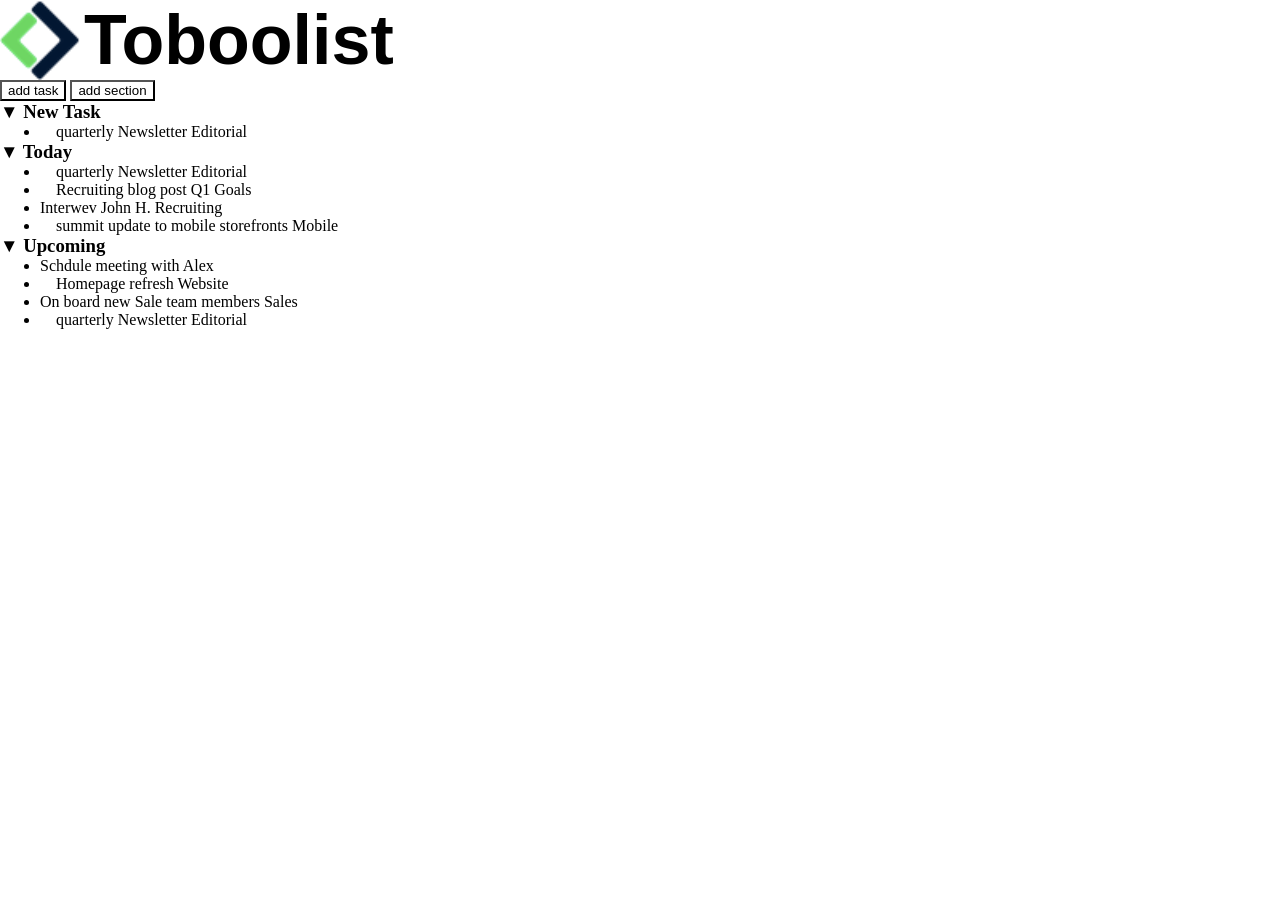
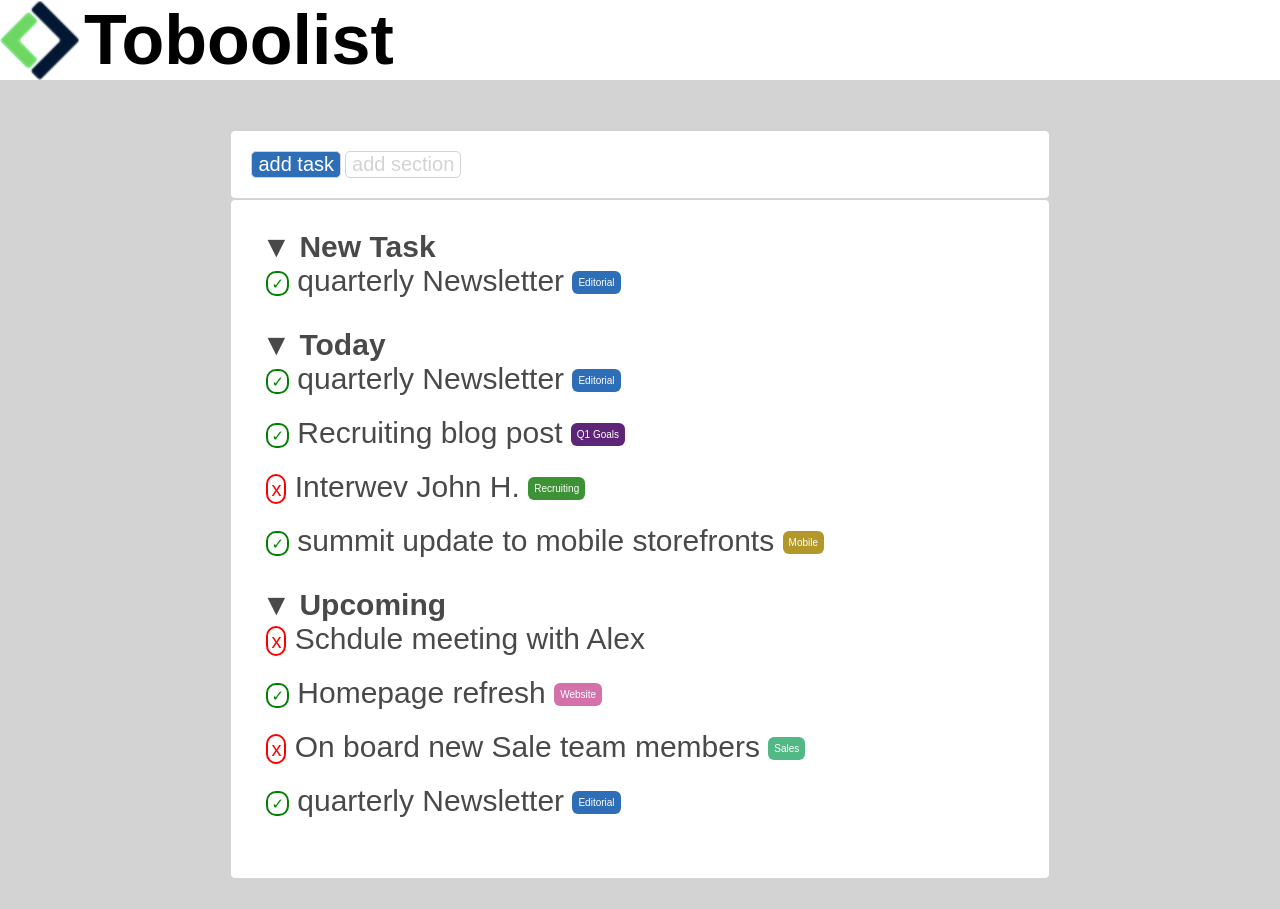
Before and after one commit to SimoneMenichetti/html-css-toboolist, a plain HTML site: page index.html in a window 1280 px wide. Before the commit the page ends 800 px from the top, so only its background shows below. Drawn offline with Linux system fonts and the light colour scheme.

Commit message:
refactory css

```diff
--- a/style.css
+++ b/style.css
@@ -3,10 +3,16 @@
     margin: 0 auto;
     background-color: white;
 }
+
+body {
+    background-color: lightgray;
+}
 /* conteiner build rulez */
-#conteiner{
+#container{
     width: 80%;
     margin: 0 auto;
+    background-color: lightgrey;
+    padding-bottom: 20px;
 
 }
 
@@ -24,146 +30,145 @@
 }
 
 /* nav build rulez */
-.conteiner-button{
-margin: 0 auto;
-text-align: center;
-background-color:rgba(235, 229, 229,0.5);
-border-radius: 50px;
-width: 80%;
-padding:30px;
+.container-button{
+    margin: 0 auto;
+    border: 1px solid lightgrey;
+    border-radius: 5px;
+    width: 80%;
+    padding:20px;
+    margin-top: 50px;
 }
 
-.conteiner-button > button{
+.container-button > button{
     font-size:20px;
     border-radius: 5px;
     border: 1px solid lightgrey;
 }
 
-  .conteiner-blue{
+  .container-blue{
     background-color: rgba(13, 87, 172, 0.863);
     color: white;
 }
 
-  .conteiner-white{
+  .container-white{
     color: lightgray;
 }
 
   /* add rulez main */
 
- .rowitem{
+ .listcontainer{
     font-family: Arial, Helvetica, sans-serif;
-    text-align: center;
     margin:0 auto;
+    margin-bottom: 10px;
     width: 80%;
     padding: 30px;
-    color: rgba(0, 0, 0, 0.596);
+    color: rgba(0, 0, 0, 0.712);
+    font-size: 30px;
+    border-radius: 5px;
+    border: 1px solid lightgrey;
+
+
 }
 
-.textmain{
-    font-size:40px ;
+.listcontainer li{
+    padding-bottom: 20px;
+    padding-left: 5px;
+}
 
+.listcontainer div{
+    padding-bottom: 10px;
 }
 
 .underarrow::before{
     content: ' \25BC';
+    display: inline-block
+
+}
+.underarrow{
+    padding-right: 10px;
+    font-size: 30px;
+}
+
+
+
+.true{
+    display:inline-block;
+    border-radius:10px;
+    color: green;
+    border:solid green 2px;
+    padding: 3px;
+    font-size: 15px;
+    line-height: 100%;
+    vertical-align:middle;
+}
+
+.true::before {
+    content: "\2713";
+}
+
+.false{
+    display:inline-block;
+    border-radius:10px;
+    color: red;
+    border:solid red 2px;
+    padding: 3px;
+    font-size: 20px;
+    line-height: 100%;
+    vertical-align:middle;
 
 }
 
-.true{
-    display:inline-block;
-    border-radius:30px;
-    color: green;
-    border: 2px;
-    padding: 6px
+.false::before{
+    content: "x";
 }
 
 .list{
     font-size: 20px;
 }
 
-.editorialbox{
-    background-color: rgba(13, 87, 172, 0.863);
-    color: white;
-    border-radius: 10px;
-    border: 1px solid lightgrey;
-    text-align: center;
+.tag{
     font-size: 10px;
     padding: 6px;
-    height: 80px ;
     line-height: 100%;
     vertical-align:middle;
+    border-radius: 6px;
+    color: white;
 }
 
+.tag.blue{
+    background-color: rgba(13, 87, 172, 0.863);
 
-.q1goals{
-    background-color: rgba(68, 2, 99, 0.863);
-    color: white;
-    border-radius: 10px;
-    border: 1px solid lightgrey;
-    text-align: center;
-    font-size: 10px;
-    padding: 6px;
-    height: 80px ;
-    line-height: 100%;
-    vertical-align:middle;
 }
 
-.recruiting{
-    background-color: rgba(29, 129, 20, 0.863);
-    color: white;
-    border-radius: 10px;
-    border: 1px solid lightgrey;
-    text-align: center;
-    font-size: 10px;
-    padding: 6px;
-    height: 80px ;
-    line-height: 100%;
-    vertical-align:middle;
+.tag.purple{
+    background-color: rgba(68, 2, 99, 0.863);
+
 }
 
-.Folse{
-    display:inline-block;
-    border-radius:30px;
-    color: rgb(216, 5, 5);
-    border: 2px;
-    padding: 6px
+.tag.green{
+    background-color: rgba(29, 129, 20, 0.863);
+
 }
 
-.mobile{
+.tag.yellow{
     background-color: rgba(165, 136, 6, 0.863);
-    color: white;
-    border-radius: 10px;
-    border: 1px solid lightgrey;
-    text-align: center;
-    font-size: 10px;
-    padding: 6px;
-    height: 80px ;
-    line-height: 100%;
-    vertical-align:middle;
+
 }
 
-.website{
+.tag.pink{
     background-color: rgba(206, 91, 158, 0.863);
-    color: white;
-    border-radius: 10px;
-    border: 1px solid lightgrey;
-    text-align: center;
-    font-size: 10px;
-    padding: 6px;
-    height: 80px ;
-    line-height: 100%;
-    vertical-align:middle;
+
 }
 
-.sales{
+.tag.lightgreen{
     background-color: rgba(55, 173, 114, 0.863);
-    color: white;
-    border-radius: 10px;
-    border: 1px solid lightgrey;
-    text-align: center;
-    font-size: 10px;
-    padding: 6px;
-    height: 80px ;
-    line-height: 100%;
-    vertical-align:middle;
+
 }
+
+.toboolist{
+   padding: 0;
+}
+
+.toboolist li{
+    list-style-type: none;
+}
```
